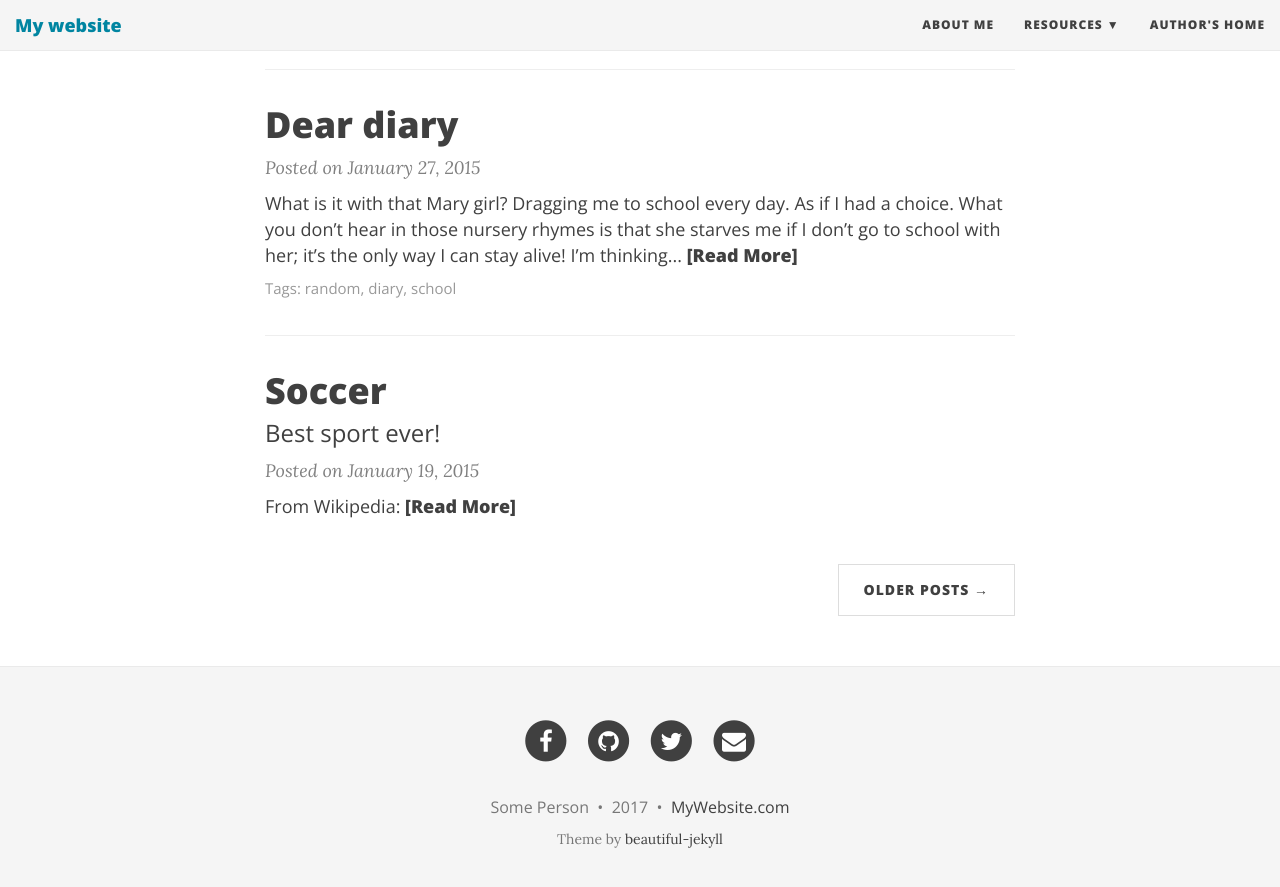
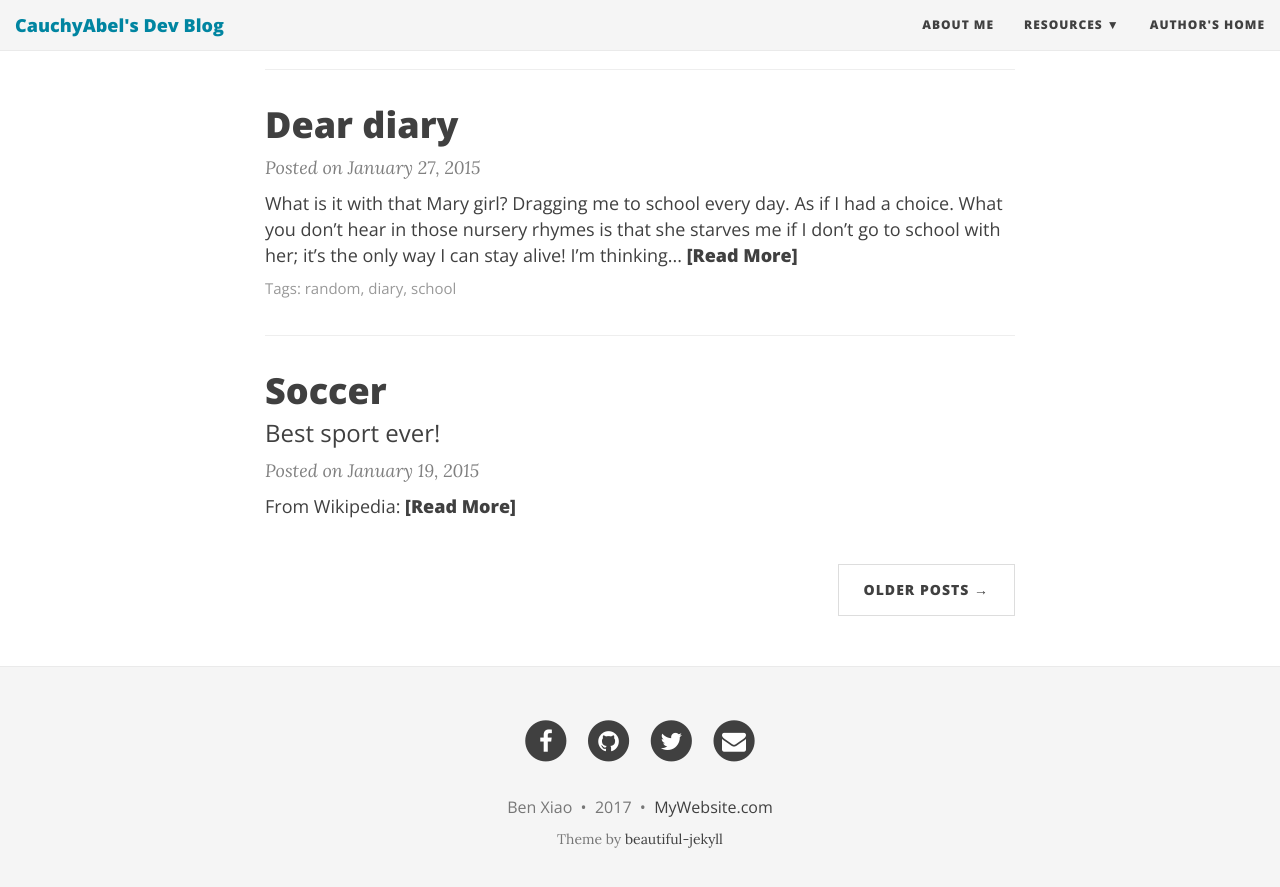
Before and after one commit to CauchyAbel-zz/cauchyabel.github.io, a Jekyll site: the page built from index.html, in a window 1280 px wide and 900 px high, scrolled down 1071 px. Shown: the top 887 px of the window. Built offline with Jekyll 4.4.1, drawn with Linux system fonts in a browser that asks for light colours; nearby versions of some CDN libraries; the list of posts is cut into pages by our own code.

Commit message:
Update _config.yml

```diff
--- a/_config.yml
+++ b/_config.yml
@@ -4,8 +4,8 @@
 # baseurl is the website's URL without the hostname
 
 # If you are building a simple GitHub user page (http://username.github.io) then use these settings:
-url: "http://username.github.io"
-baseurl: ""
+url: "http://cauchyabel.github.io"
+baseurl: "/"
 
 # If you are building a GitHub project page then use these settings:
 #url: "http://username.github.io/projectname"
@@ -14,10 +14,10 @@
 # Of course don't forget to change the username and projectname to YOUR username and project
 
 # Name of website
-title: My website
+title: CauchyAbel's Dev Blog
 
 # Short description of your site
-description: A virtual proof that name is awesome!
+description: My development blog!
 
 # --- Navigation bar options --- #
 
@@ -28,11 +28,11 @@
     - Beautiful Jekyll: "http://deanattali.com/beautiful-jekyll/"
     - Learn markdown: "http://www.markdowntutorial.com/"
     - GitHub Pages: "https://pages.github.com/"
-  Author's home: "http://deanattali.com"
+  Author's home:
 
 # Image to show in the navigation bar - image must be a square (width = height)
 # Remove this parameter if you don't want an image in the navbar
-avatar: "/img/avatar-icon.png"
+# avatar: "/img/avatar-icon.png"
 
 # If you want to have an image logo in the top-left corner instead of the title text,
 # then specify the following parameter
@@ -43,8 +43,8 @@
 # Change all these values or delete the ones you don't want.
 # Important: you must keep the "name" parameter, everything else you can remove
 author:
-  name: Some Person
-  email: "youremail@domain.com"
+  name: Ben Xiao
+  email: "ben.congxiao@gmail.com"
   facebook: yourname  # eg. daattali
   github: yourname    # eg. daattali
   twitter: yourname   # eg. daattali
```
